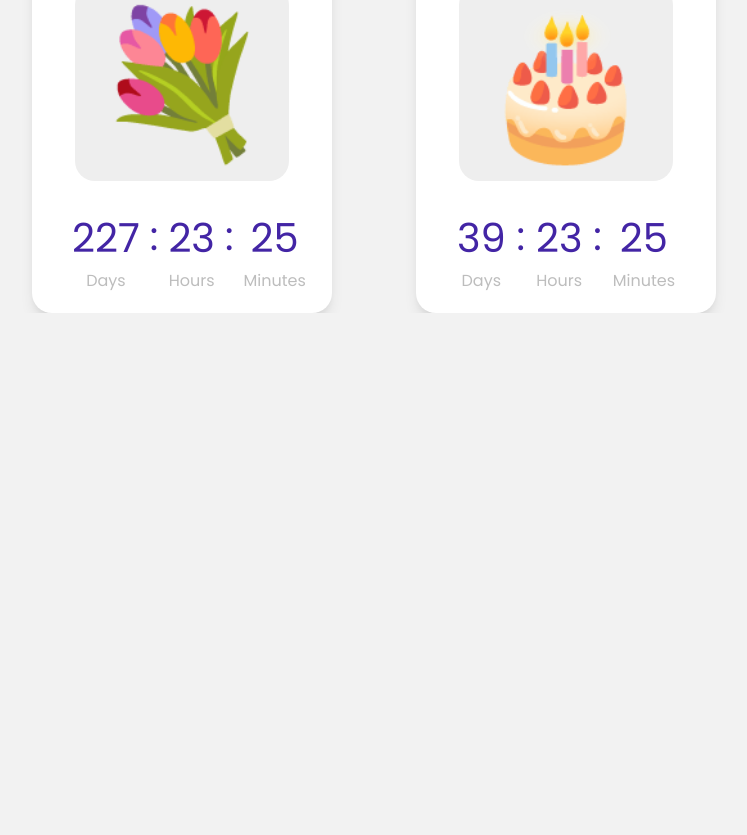
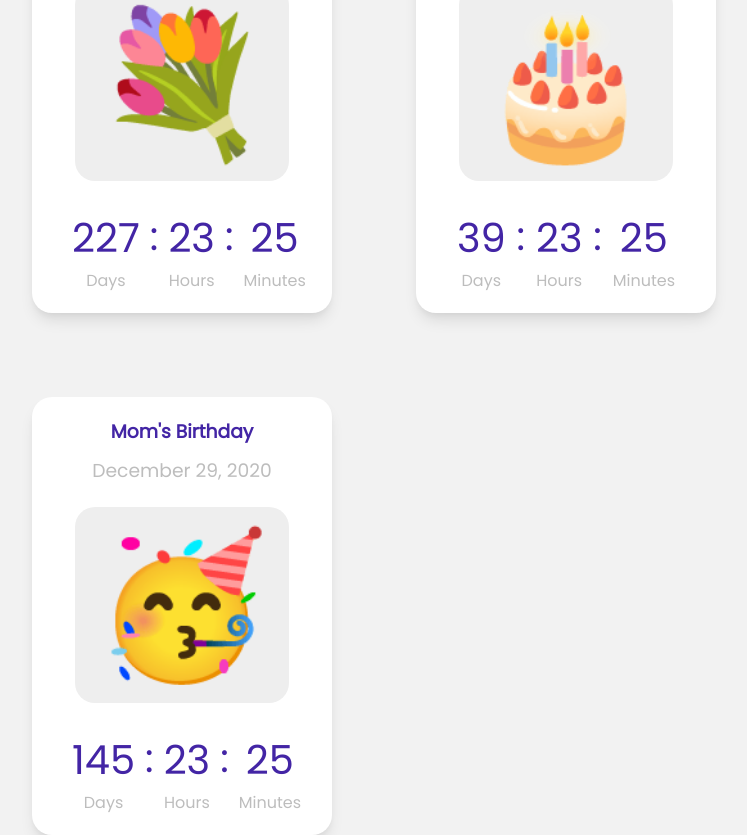
Before and after one commit to tyler-morales/countdown, a Vue app: page / in a window 1280 px wide. Shown: the part 1037-1872 px from the top of the page, without its empty margins (96-843 px from the left). Before the commit the page ends 1350 px from the top, so only its background shows below. Built offline with nearby package versions, Linux system fonts and the light colour scheme.

Commit message:
🐛  Fix All filter category

```diff
--- a/src/App.vue
+++ b/src/App.vue
@@ -3,7 +3,6 @@
     <Header />
     <div class="content">
       <Filters />
-      <!-- <SearchCountdowns /> -->
       <CardContainer />
     </div>
   </div>
@@ -13,7 +12,6 @@
 import Filters from '@/components/Filters'
 import Header from '@/components/Header'
 import CardContainer from '@/components/CardContainer'
-// import SearchCountdowns from '@/components/SearchCountdowns'
 
 export default {
   name: 'App',
@@ -21,7 +19,6 @@ export default {
     Header,
     Filters,
     CardContainer
-    // SearchCountdowns
   }
 }
 </script>
--- a/src/components/CardContainer.vue
+++ b/src/components/CardContainer.vue
@@ -70,10 +70,21 @@ export default {
           day: 14,
           hour: 0,
           minute: 0
+        },
+        {
+          title: "Mom's Birthday",
+          date: 'December 29, 2020',
+          emoji: '🥳',
+          type: 'custom',
+          year: 2020,
+          month: 11,
+          day: 29,
+          hour: 0,
+          minute: 0
         }
       ],
       updateSearch: '',
-      filter: 'all'
+      filter: ''
     }
   },
   mounted() {
@@ -88,12 +99,7 @@ export default {
   },
   computed: {
     filteredItems: function() {
-      // initial population
-      if (this.filter == 'all') {
-        return this.events
-      }
       // filters at work
-      if (this.filter != 'All') {
       return (
         this.events
           // search filter
@@ -104,11 +110,13 @@ export default {
           })
           // category filters
           .filter(event => {
+            if (this.filter == '' || this.filter == 'all') {
+              return this.events
+            } else {
               return event.type == this.filter
+            }
           })
       )
-      }
-      return this.events
     }
   }
 }
```
Lines whose indentation alone changed are shown as unchanged.
